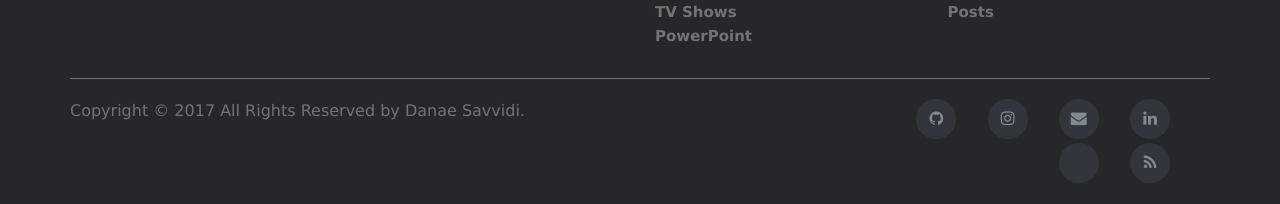
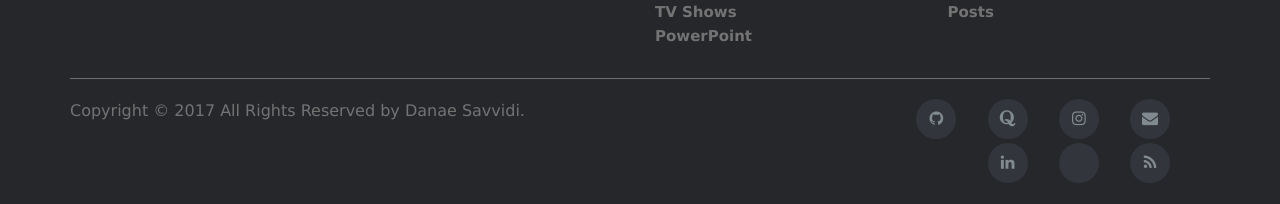
Before and after one commit to danaesav/danaesav.github.io, a Jekyll site: the page built from index.html, in a window 1280 px wide and 1003 px high. Shown: the part 796-1000 px from the top of the window. Built offline with Jekyll 4.4.1, drawn with Linux system fonts in a browser that asks for light colours.

Commit message:
Update footer.html

```diff
--- a/_includes/footer.html
+++ b/_includes/footer.html
@@ -38,6 +38,7 @@
           <div class="col-md-4 col-sm-6 col-xs-12">
             <ul class="social-icons">
               <li><a class="linkedin" href="https://github.com/danaesav/"><i class="fa fa-github"></i></a></li>
+              <li><a class="quora" href="https://www.quora.com/profile/Danae-Savvidi-1"><i class="fa fa-quora"></i></a></li>
               <li><a class="twitter" href="https://www.instagram.com/danae_savvidi/"><i class="fa fa-instagram"></i></a></li>
               <li><a href="mailto:danaesavvidi@gmail.com"><i class="fa fa-envelope"></i></a></li>
               <li><a class="linkedin" href="https://www.linkedin.com/in/danae-savvidi-03b173163/"><i class="fa fa-linkedin"></i></a></li>
```
